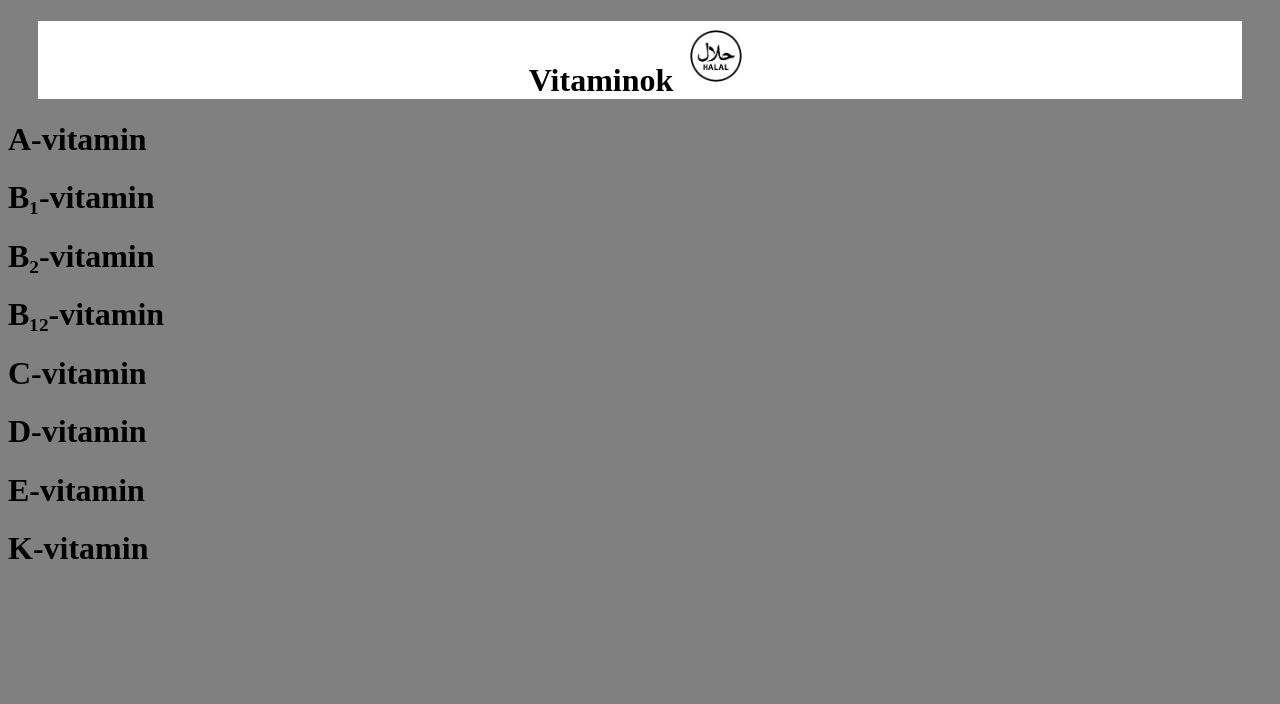
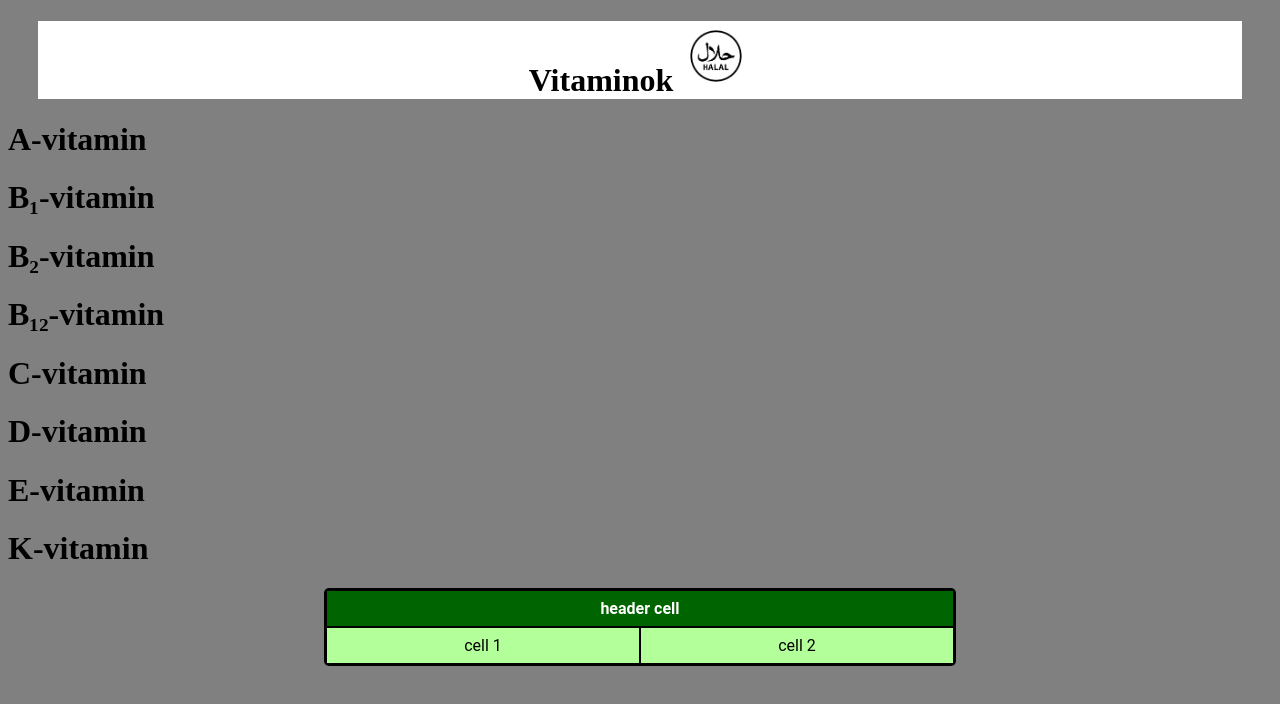
Before and after one commit to feerenc/vitamin, a plain HTML site: page index.html in a window 1280 px wide. Drawn offline with Linux system fonts and the light colour scheme.

Commit message:
teljes stílus rework alapok

```diff
--- a/index.html
+++ b/index.html
@@ -5,6 +5,32 @@
     <meta name="viewport" content="width=device-width, initial-scale=1.0">
     <title>Vitaminok</title>
     <link rel="stylesheet" href="style.css">
+    <style>
+        .table-container {
+            margin: 20px auto;
+            width: 50%;
+        }
+        table {
+            border-collapse: separate;
+            border-spacing: 0;
+            width: 100%;
+            border: 2px solid black;
+            border-radius: 5px;
+            font-family: 'Roboto', sans-serif;
+        }
+        th, td {
+            border: 1px solid black;
+            padding: 8px;
+            text-align: center;
+        }
+        th {
+            background-color: #006400;
+            color: white;
+        }
+        td {
+            background-color: #b3ff99;
+        }
+    </style>
 </head>
 <body>
     <div id="cim">
@@ -39,5 +65,16 @@
         <h1>K-vitamin</h1>
 
     </div>
+    <div class="table-container">
+        <table>
+            <tr>
+                <th colspan="2">header cell</th>
+            </tr>
+            <tr>
+                <td>cell 1</td>
+                <td>cell 2</td>
+            </tr>
+        </table>
+    </div>
 </body>
 </html>
```
